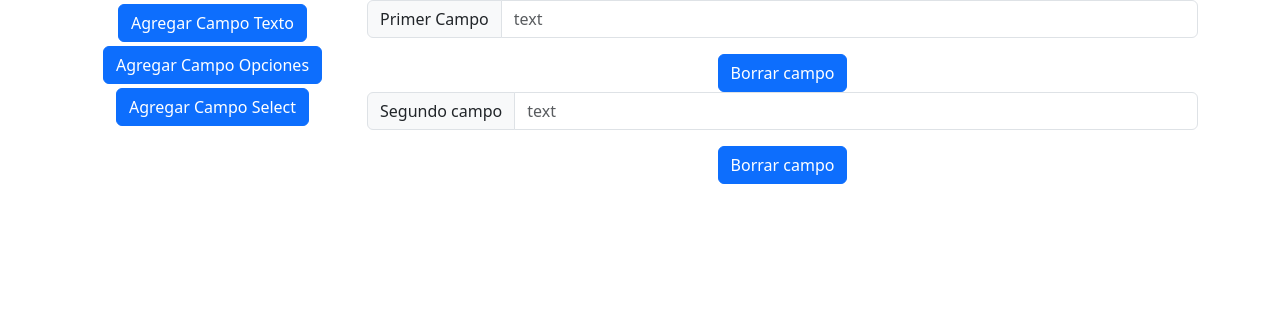
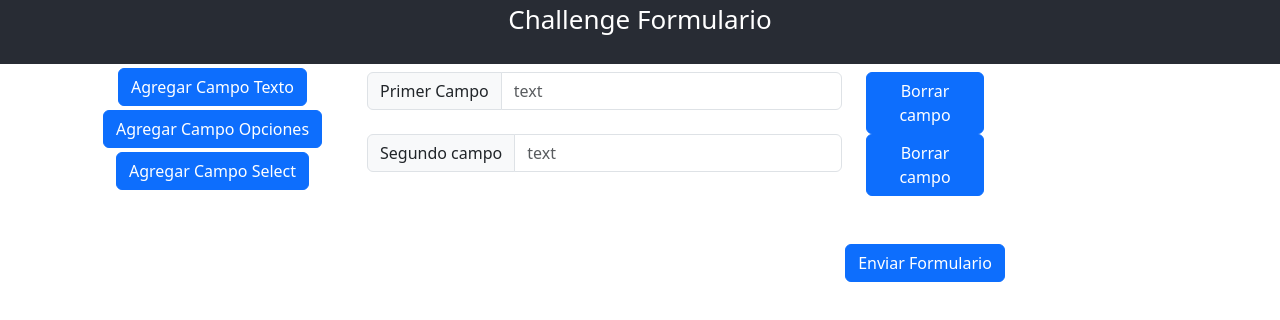
Before and after one commit to MauricioMiramontes/kosmos-challenge, a React (Create React App) app: page / in a window 1280 px wide. Shown: the top 320 px of the page. Built offline with nearby package versions, Linux system fonts and the light colour scheme.

Commit message:
Margenes y limpiado

```diff
--- a/src/App.css
+++ b/src/App.css
@@ -15,7 +15,7 @@
 
 .App-header {
   background-color: #282c34;
-  min-height: 100vh;
+  min-height: 8vh;
   flex-direction: column;
   align-items: center;
   justify-content: center;
--- a/src/App.js
+++ b/src/App.js
@@ -5,6 +5,7 @@ import 'bootstrap/dist/css/bootstrap.min.css';
 function App() {
   return (
     <div className="App">
+      <header className="App-header">Challenge Formulario</header>
       <Formulario/>
     </div>
   );
--- a/src/components/form.js
+++ b/src/components/form.js
@@ -10,6 +10,9 @@ import {
   Input,
   InputGroupText,
   InputGroup,
+  Modal,
+  ModalHeader,
+  ModalBody,
 } from "reactstrap";
 
 class Formulario extends Component {
@@ -18,22 +21,26 @@ class Formulario extends Component {
 
     // Estado inicial del state
     this.state = {
+      // Modal de enviado
+      modal: false,
+
+      // Campos iniciales
       fields: [
         {
           component: "text",
           label: "Primer Campo",
           type: "text",
-          _uid: "5b9b79d2-32f2-42a1-b89f-203dfc0b6b98"
         },
         {
           component: "text",
           label: "Segundo campo",
           type: "text",
-          _uid: "6eff3638-80a7-4427-b07b-4c1be1c6b186"
         }
       ]
     }
 
+    // Funciones de modal
+    this.toggle = this.toggle.bind(this);
 
     // Funciones para interactuar con el form
     this.handleChange = this.handleChange.bind(this);
@@ -41,6 +48,14 @@ class Formulario extends Component {
     this.addSelectField = this.addSelectField.bind(this);
     this.addOptionsField = this.addOptionsField.bind(this);
     this.deleteField = this.deleteField.bind(this);
+    this.handleSubmit = this.handleSubmit.bind(this);
+
+  }
+
+  toggle() {
+    this.setState({
+      modal: !this.state.modal
+    });
   }
 
   // Borra un campo específico
@@ -59,7 +74,6 @@ class Formulario extends Component {
       component: "radio",
       label: "Radio",
       type: "radio",
-      _uid: "5b9b79d2-32f2-42a1-b89f-203dfc0b6b98"
     }
 
     // Se crea una copia del estado
@@ -80,7 +94,6 @@ class Formulario extends Component {
       component: "select",
       label: "Select",
       type: "select",
-      _uid: "5b9b79d2-32f2-42a1-b89f-203dfc0b6b98"
     }
 
     // Se crea una copia del estado
@@ -102,7 +115,6 @@ class Formulario extends Component {
       component: "text",
       label: "Text",
       type: "text",
-      _uid: "5b9b79d2-32f2-42a1-b89f-203dfc0b6b98"
     }
 
     // Se crea una copia del estado
@@ -122,9 +134,20 @@ class Formulario extends Component {
     console.log(target.value);
   }
 
+  handleSubmit(e) {
+    e.preventDefault();
+    this.toggle();
+  }
 
   render() {
     return (
+      <>
+        <Modal isOpen={this.state.modal} toggle={this.toggle}>
+          <ModalHeader toggle={this.toggle}>Json Resultante</ModalHeader>
+          <ModalBody>
+            <pre>{JSON.stringify(this.state.fields, null, 2)}</pre>
+          </ModalBody>
+        </Modal>
         <Container>
           <Row>
             <Col sm="3" md="3">
@@ -162,11 +185,12 @@ class Formulario extends Component {
                 Agregar Campo Select
               </Button>
             </Col>
-          <Col sm="9" md="9">
+            <Col sm="9" md="9" className="mt-2">
               <form>
                 {this.state.fields.map((field, id) => {
                   return (
-                  <div key={field._uid}>
+                    <Row key={id}>
+                      <Col sm="7" md="7">
                         <FormGroup>
                           <InputGroup>
                             <InputGroupText>
@@ -176,11 +200,13 @@ class Formulario extends Component {
                               placeholder={field.type}
                               type={field.type}
                               name={field.label}
-                          onChange={this.handleInputChange}
+                              onChange={(e) => this.handleChange(e, id)}
                             >
                             </Input>
                           </InputGroup>
                         </FormGroup>
+                      </Col>
+                      <Col sm="2" md="2">
                         < Button
                           color="primary"
                           type="submit"
@@ -191,13 +217,28 @@ class Formulario extends Component {
                         >
                           Borrar campo
                         </Button>
-                  </div>
+                      </Col>
+                    </Row>
                   )
                 })}
               </form>
             </Col>
+            <Col sm={{ size: 6, order: 2, offset: 5 }} md={{ size: 6, order: 2, offset: 6 }} className="aling-items-center">
+              < Button
+                color="primary"
+                type="submit"
+                className="mt-5"
+                onClick={(e) => {
+                  e.preventDefault();
+                  this.handleSubmit(e);
+                }}
+              >
+                Enviar Formulario
+              </Button>
+            </Col>
           </Row>
         </Container >
+      </>
     )
   }
 
```
Lines whose indentation alone changed are shown as unchanged.
